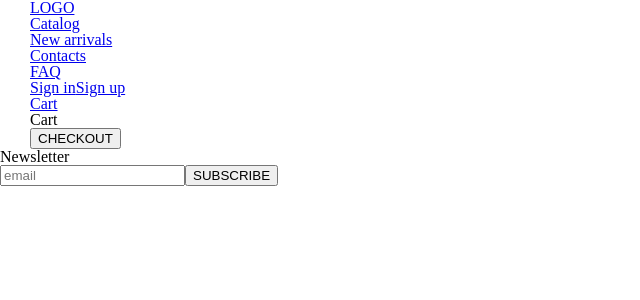
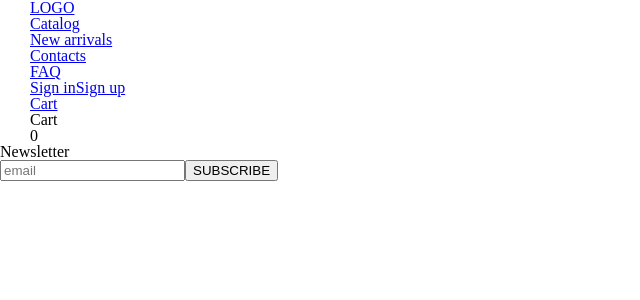
Before and after one commit to PartySoonXd/HeavenKicks, a Next.js app in the folder client/: page /cart in a window 1280 px wide. Shown: the top 300 px of the page, without its empty margins (0-640 px from the left). Built offline with nearby package versions, Linux system fonts and the light colour scheme; no server answers.

Commit message:
calculate cart total

```diff
--- a/client/app/(pages)/cart/page.jsx
+++ b/client/app/(pages)/cart/page.jsx
@@ -5,17 +5,21 @@
 
 export default observer(function Cart() {
     const {user} = useUserContext()
-    const checkoutHandler = async() => {
+    let total = 0
+    // const checkoutHandler = async() => {
 
-    }
-    console.log(user.user.cart)
+    // }
+
     return (
         <main className="content">
             <h1 className="">Cart</h1>
             <div>
-                {user.user.cart}
+                {user.isAuth && user.cart.cart_items && user.cart.cart_items?.data.map(({attributes}) => {
+                    total += attributes.price
+                })}
+                <p>{total}</p>
             </div>
-            <button type="button" onClick={checkoutHandler}>CHECKOUT</button>
+            {/* <button type="button" onClick={checkoutHandler}>CHECKOUT</button> */}
         </main>
     )
 })
```
